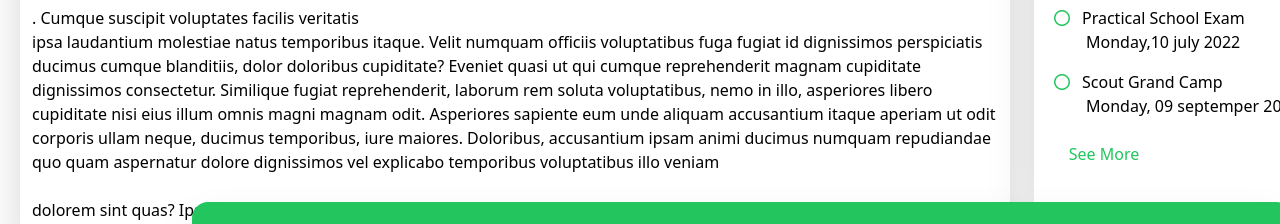
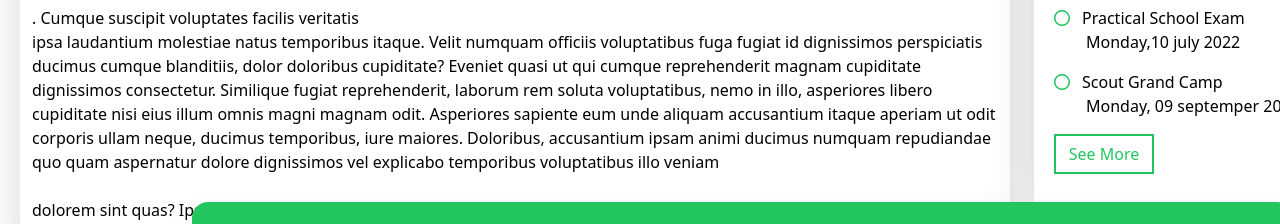
Before and after one commit to Updynasir01/exam-project, a plain HTML site: page index.html in a window 1280 px wide. Shown: the part 810-1034 px from the top of the page. Drawn offline with nearby package versions, Linux system fonts and the light colour scheme.

Commit message:
cusbonesis

```diff
--- a/index.html
+++ b/index.html
@@ -117,7 +117,7 @@
 
                             </div>
 
-                            <button class="w-[100px] h-[40px] border-green-500 text-green-500 border- mt-4">See More</button>
+                            <button class="w-[100px] h-[40px] border-green-500 text-green-500 border-2 mt-4">See More</button>
 
                         </div>
 
```
